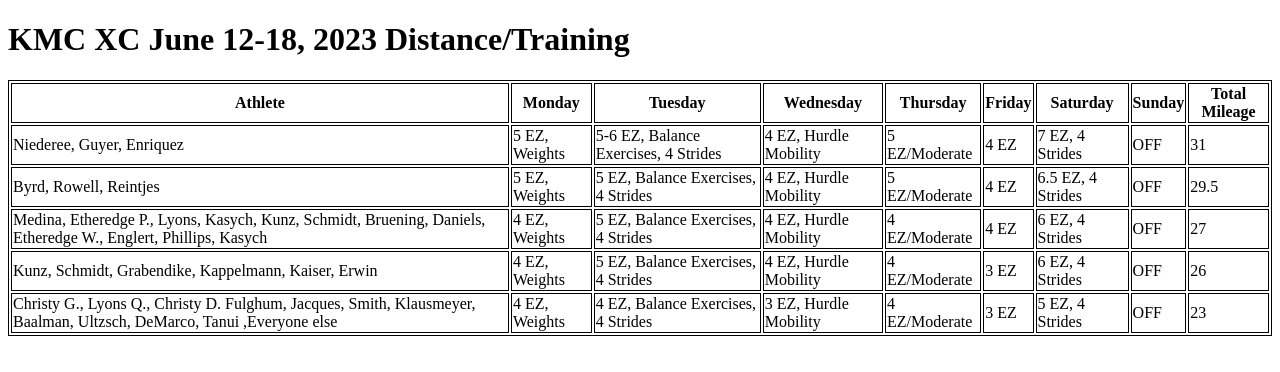
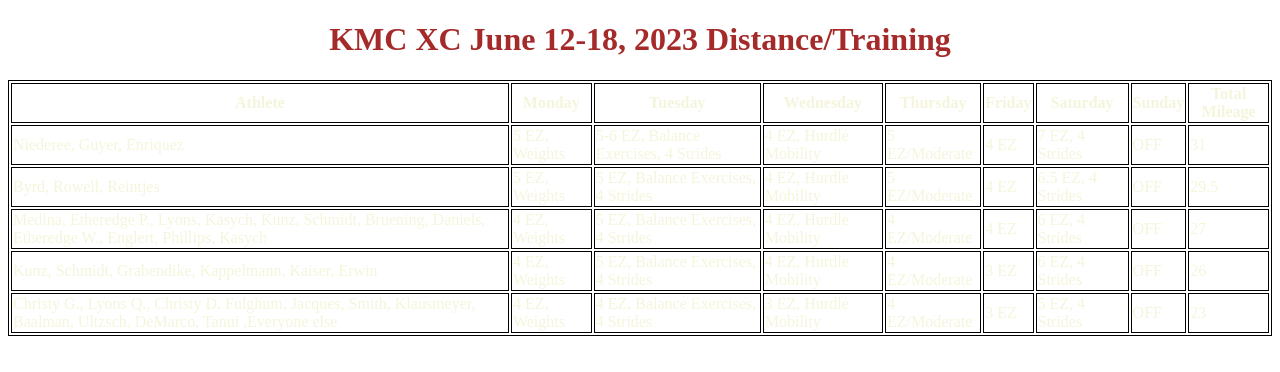
Before and after one commit to iklau2023/XC-Distance, a plain HTML site: page index.html in a window 1280 px wide. Drawn offline with Linux system fonts and the light colour scheme; files whose address does not match are found by name.

Commit message:
Update index.html

```diff
--- a/index.html
+++ b/index.html
@@ -1,6 +1,10 @@
 <!DOCTYPE html>
 <html>
-<head><h1>KMC XC June 12-18, 2023 Distance/Training</h1><title>XC Distances</title></head>
+<head>
+    <h1>KMC XC June 12-18, 2023 Distance/Training</h1>
+    <title>XC Distances</title>
+    <link rel="stylesheet" type="text/css" href="C:\Users\Isaac\Documents\Programing\CSS\test.css">
+</head>
 <style>
     table, th, td {
       border:1px solid black;
```
